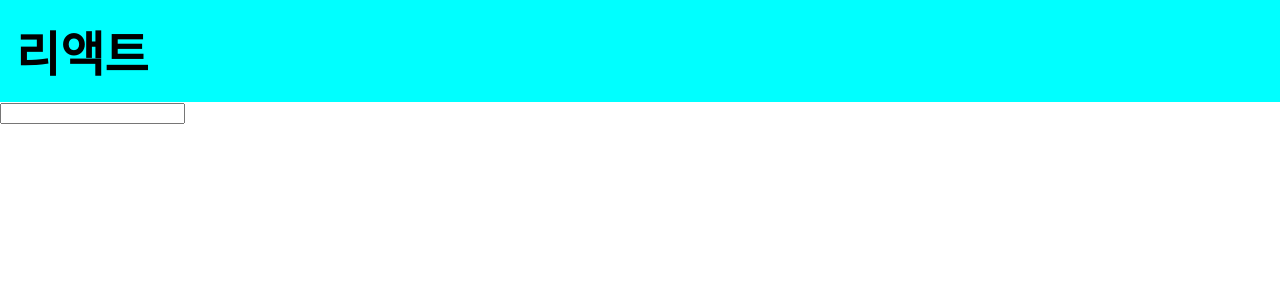
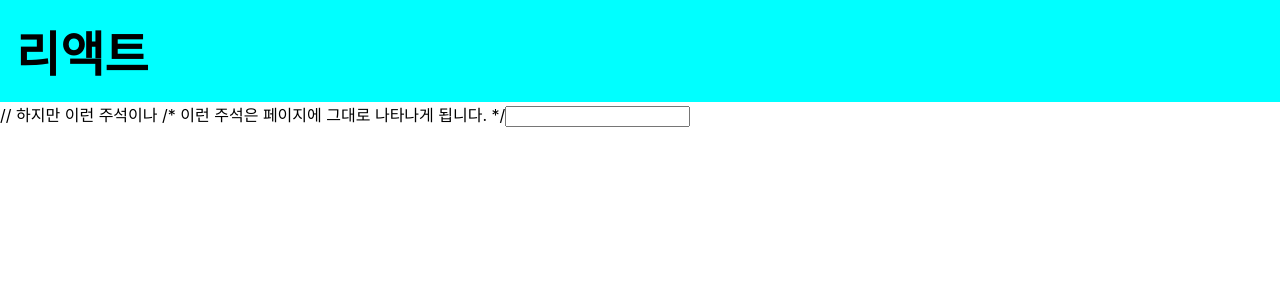
Before and after one commit to jihyun416/react-study-1, a React (Create React App) app: page / in a window 1280 px wide. Shown: the top 300 px of the page. Built offline with nearby package versions, Linux system fonts and the light colour scheme.

Commit message:
2.4.9 주석

```diff
--- a/src/App.js
+++ b/src/App.js
@@ -4,9 +4,14 @@ function App() {
   const name = '리액트';
   return (
     <>
-      <div className="react">
+      {/* 주석은 이렇게 작성합니다. */}
+      <div
+        className="react" // 시작 태그를 여러 줄로 작성하게 된다면 여기에 주석을 작성할 수 있습니다.
+      >
         {name}
       </div>
+      // 하지만 이런 주석이나
+      /* 이런 주석은 페이지에 그대로 나타나게 됩니다. */
       <input />
     </>
   );
```
